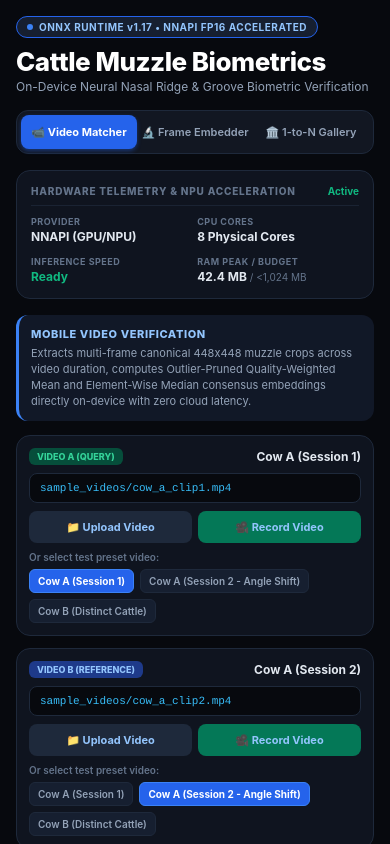
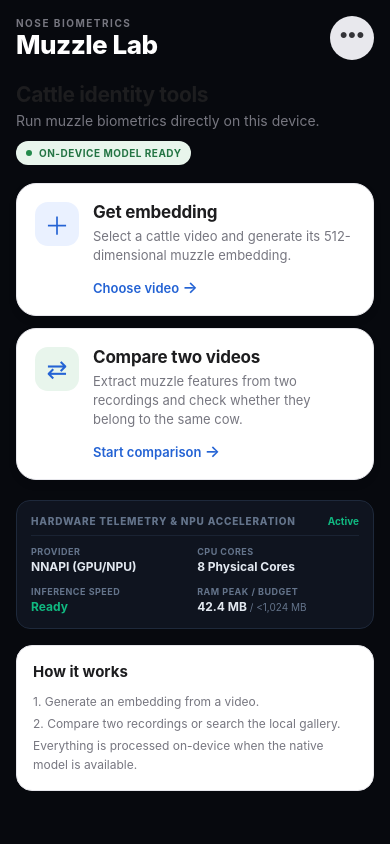
Before and after one commit to Mayur-Dev7/NOSE_APP, a React Native app: screen / in a window 390 px wide. Built offline with nearby package versions, Linux system fonts and the light colour scheme.

Commit message:
feat(ui): simplify app into two focused actions

```diff
--- a/src/App.jsx
+++ b/src/App.jsx
@@ -99,7 +99,8 @@ const SAMPLE_MUZZLES = [
 ];
 
 export default function App() {
-  const [activeTab, setActiveTab] = useState('video'); // 'video' | 'extract' | 'match'
+  const [activeTab, setActiveTab] = useState('home'); // 'video' | 'extract' | 'match'
+  const [menuOpen, setMenuOpen] = useState(false);
 
   // Video Matcher States
   const [videoPathA, setVideoPathA] = useState('sample_videos/cow_a_clip1.mp4');
@@ -461,50 +462,62 @@ export default function App() {
 
   return (
     <SafeAreaView style={styles.safeArea}>
-      <StatusBar barStyle="light-content" backgroundColor="#0B0E14" />
+      <StatusBar barStyle="dark-content" backgroundColor="#F5F5F7" />
       <ScrollView contentContainerStyle={styles.scrollContainer} showsVerticalScrollIndicator={false}>
-        {/* Navigation / Header */}
-        <View style={styles.header}>
-          <View style={styles.headerBadge}>
-            <View style={styles.pulseDot} />
-            <Text style={styles.headerBadgeText}>ONNX RUNTIME v1.17 • NNAPI FP16 ACCELERATED</Text>
+        <View style={styles.topBar}>
+          <View>
+            <Text style={styles.eyebrow}>NOSE BIOMETRICS</Text>
+            <Text style={styles.title}>Muzzle Lab</Text>
           </View>
-          <Text style={styles.title}>Cattle Muzzle Biometrics</Text>
-          <Text style={styles.subtitle}>On-Device Neural Nasal Ridge & Groove Biometric Verification</Text>
-        </View>
-
-        {/* 3-Way Apple Cupertino Segmented Control */}
-        <View style={styles.segmentedControl}>
           <TouchableOpacity
-            style={[styles.segmentBtn, activeTab === 'video' && styles.segmentBtnActive]}
-            onPress={() => setActiveTab('video')}
-            activeOpacity={0.8}
+            style={styles.menuButton}
+            onPress={() => setMenuOpen(value => !value)}
+            accessibilityRole="button"
+            accessibilityLabel="Open app menu"
           >
-            <Text style={[styles.segmentText, activeTab === 'video' && styles.segmentTextActive]}>
-              📹 Video Matcher
-            </Text>
-          </TouchableOpacity>
-          <TouchableOpacity
-            style={[styles.segmentBtn, activeTab === 'extract' && styles.segmentBtnActive]}
-            onPress={() => setActiveTab('extract')}
-            activeOpacity={0.8}
-          >
-            <Text style={[styles.segmentText, activeTab === 'extract' && styles.segmentTextActive]}>
-              🔬 Frame Embedder
-            </Text>
-          </TouchableOpacity>
-          <TouchableOpacity
-            style={[styles.segmentBtn, activeTab === 'match' && styles.segmentBtnActive]}
-            onPress={() => setActiveTab('match')}
-            activeOpacity={0.8}
-          >
-            <Text style={[styles.segmentText, activeTab === 'match' && styles.segmentTextActive]}>
-              🏛️ 1-to-N Gallery
-            </Text>
+            <Text style={styles.menuButtonText}>•••</Text>
           </TouchableOpacity>
         </View>
 
-        {/* Hardware Telemetry Card */}
+        {menuOpen && (
+          <View style={styles.menuPanel}>
+            <TouchableOpacity style={styles.menuItem} onPress={() => { setActiveTab('match'); setMenuOpen(false); }}>
+              <Text style={styles.menuItemTitle}>Gallery matching</Text>
+              <Text style={styles.menuItemSubtitle}>Compare an embedding against saved profiles</Text>
+            </TouchableOpacity>
+            <View style={styles.menuDivider} />
+            <View style={styles.menuItem}>
+              <Text style={styles.menuItemTitle}>Device diagnostics</Text>
+              <Text style={styles.menuItemSubtitle}>{telemetry.provider} · {telemetry.cpuCores} CPU cores · {telemetry.latencyMs || '—'} ms/frame</Text>
+            </View>
+          </View>
+        )}
+
+        <View style={styles.heroIntro}>
+          <Text style={styles.heroTitle}>Cattle identity tools</Text>
+          <Text style={styles.heroSubtitle}>Run muzzle biometrics directly on this device.</Text>
+          <View style={styles.runtimeBadge}><View style={styles.runtimeDot} /><Text style={styles.runtimeText}>ON-DEVICE MODEL READY</Text></View>
+        </View>
+
+        <View style={styles.actionCards}>
+          <TouchableOpacity style={styles.actionCard} onPress={() => setActiveTab('extract')} activeOpacity={0.85}>
+            <View style={styles.actionIcon}><Text style={styles.actionIconText}>＋</Text></View>
+            <View style={styles.actionCopy}>
+              <Text style={styles.actionTitle}>Get embedding</Text>
+              <Text style={styles.actionDescription}>Select a cattle video and generate its 512-dimensional muzzle embedding.</Text>
+              <Text style={styles.actionLink}>Choose video <Text style={styles.actionArrow}>→</Text></Text>
+            </View>
+          </TouchableOpacity>
+          <TouchableOpacity style={styles.actionCard} onPress={() => setActiveTab('video')} activeOpacity={0.85}>
+            <View style={[styles.actionIcon, styles.compareIcon]}><Text style={styles.actionIconText}>⇄</Text></View>
+            <View style={styles.actionCopy}>
+              <Text style={styles.actionTitle}>Compare two videos</Text>
+              <Text style={styles.actionDescription}>Extract muzzle features from two recordings and check whether they belong to the same cow.</Text>
+              <Text style={styles.actionLink}>Start comparison <Text style={styles.actionArrow}>→</Text></Text>
+            </View>
+          </TouchableOpacity>
+        </View>
+
         <View style={styles.telemetryCard}>
           <View style={styles.telemetryHeader}>
             <Text style={styles.telemetryTitle}>HARDWARE TELEMETRY & NPU ACCELERATION</Text>
@@ -536,9 +549,24 @@ export default function App() {
           </View>
         </View>
 
+
+        {activeTab === 'home' && (
+          <View style={styles.homeHint}>
+            <Text style={styles.homeHintTitle}>How it works</Text>
+            <Text style={styles.homeHintText}>1. Generate an embedding from a video.</Text>
+            <Text style={styles.homeHintText}>2. Compare two recordings or search the local gallery.</Text>
+            <Text style={styles.homeHintText}>Everything is processed on-device when the native model is available.</Text>
+          </View>
+        )}
+
         {/* TAB 1: ON-DEVICE MOBILE VIDEO BIOMETRIC MATCHER */}
         {activeTab === 'video' && (
           <View style={styles.sectionContainer}>
+            <View style={styles.screenHeading}>
+              <TouchableOpacity onPress={() => setActiveTab('home')}><Text style={styles.backLink}>‹  Home</Text></TouchableOpacity>
+              <Text style={styles.screenTitle}>Compare two videos</Text>
+              <Text style={styles.screenSubtitle}>Choose two recordings. The model extracts frames, creates embeddings and compares the muzzle patterns.</Text>
+            </View>
             <View style={styles.videoIntroCard}>
               <Text style={styles.videoIntroTitle}>MOBILE VIDEO VERIFICATION</Text>
               <Text style={styles.videoIntroText}>
@@ -888,7 +916,12 @@ export default function App() {
         {/* TAB 2: Single Frame / Video Biometric Embedding Generator */}
         {activeTab === 'extract' && (
           <View style={styles.sectionContainer}>
-            <Text style={styles.sectionHeading}>RECORD OR UPLOAD CATTLE VIDEO</Text>
+            <View style={styles.screenHeading}>
+              <TouchableOpacity onPress={() => setActiveTab('home')}><Text style={styles.backLink}>‹  Home</Text></TouchableOpacity>
+              <Text style={styles.screenTitle}>Get embedding</Text>
+              <Text style={styles.screenSubtitle}>Upload a cattle video or record one. The app generates a 512-D muzzle representation on-device.</Text>
+            </View>
+            <Text style={styles.sectionHeading}>VIDEO INPUT</Text>
             <View style={{ flexDirection: 'row', gap: 10, marginBottom: 14 }}>
               <TouchableOpacity
                 style={[styles.pickButton, { flex: 1, backgroundColor: '#2563EB' }]}
@@ -1022,6 +1055,11 @@ export default function App() {
         {/* TAB 3: 1-to-N On-Device Cattle Gallery Matcher */}
         {activeTab === 'match' && (
           <View style={styles.sectionContainer}>
+            <View style={styles.screenHeading}>
+              <TouchableOpacity onPress={() => setActiveTab('home')}><Text style={styles.backLink}>‹  Home</Text></TouchableOpacity>
+              <Text style={styles.screenTitle}>Gallery matching</Text>
+              <Text style={styles.screenSubtitle}>Search this device's sample gallery using the latest embedding.</Text>
+            </View>
             <View style={styles.galleryMetaCard}>
               <View style={styles.galleryMetaRow}>
                 <Text style={styles.galleryMetaLabel}>ENROLLED GALLERY</Text>
@@ -1169,6 +1207,43 @@ export default function App() {
 }
 
 const styles = StyleSheet.create({
+
+  safeArea: { flex: 1, backgroundColor: '#F5F5F7' },
+  scrollContainer: { paddingHorizontal: 20, paddingTop: 14, paddingBottom: 48 },
+  topBar: { flexDirection: 'row', justifyContent: 'space-between', alignItems: 'center', marginBottom: 22 },
+  eyebrow: { color: '#777780', fontSize: 10, fontWeight: '700', letterSpacing: 1.5 },
+  title: { fontSize: 30, fontWeight: '700', color: '#1D1D1F', letterSpacing: -0.8 },
+  menuButton: { width: 44, height: 44, borderRadius: 22, backgroundColor: '#E8E8ED', alignItems: 'center', justifyContent: 'center' },
+  menuButtonText: { fontSize: 19, color: '#333338', fontWeight: '800', marginTop: -8 },
+  menuPanel: { backgroundColor: '#FFFFFF', borderRadius: 16, paddingHorizontal: 16, marginBottom: 18, borderWidth: 1, borderColor: '#E5E5EA' },
+  menuItem: { paddingVertical: 13 },
+  menuItemTitle: { color: '#1D1D1F', fontSize: 14, fontWeight: '600' },
+  menuItemSubtitle: { color: '#777780', fontSize: 12, marginTop: 4 },
+  menuDivider: { height: 1, backgroundColor: '#EAEAEE' },
+  heroIntro: { marginBottom: 18 },
+  heroTitle: { color: '#1D1D1F', fontSize: 21, fontWeight: '700', letterSpacing: -0.4 },
+  heroSubtitle: { color: '#777780', fontSize: 14, marginTop: 5 },
+  runtimeBadge: { flexDirection: 'row', alignItems: 'center', alignSelf: 'flex-start', backgroundColor: '#E8F5EC', borderRadius: 20, paddingHorizontal: 10, paddingVertical: 6, marginTop: 12 },
+  runtimeDot: { width: 6, height: 6, borderRadius: 3, backgroundColor: '#238A4B', marginRight: 7 },
+  runtimeText: { color: '#237443', fontSize: 10, fontWeight: '700', letterSpacing: 0.5 },
+  actionCards: { gap: 12, marginBottom: 20 },
+  actionCard: { backgroundColor: '#FFFFFF', borderRadius: 20, padding: 18, flexDirection: 'row', borderWidth: 1, borderColor: '#E7E7EC', shadowColor: '#000000', shadowOpacity: 0.04, shadowRadius: 12, shadowOffset: { width: 0, height: 4 }, elevation: 2 },
+  actionIcon: { width: 44, height: 44, borderRadius: 13, backgroundColor: '#EAF1FF', alignItems: 'center', justifyContent: 'center', marginRight: 14 },
+  compareIcon: { backgroundColor: '#E8F5EC' },
+  actionIconText: { color: '#2463D4', fontSize: 25, fontWeight: '500' },
+  actionCopy: { flex: 1 },
+  actionTitle: { color: '#1D1D1F', fontSize: 17, fontWeight: '700', letterSpacing: -0.2 },
+  actionDescription: { color: '#777780', fontSize: 13, lineHeight: 19, marginTop: 5 },
+  actionLink: { color: '#2463D4', fontSize: 13, fontWeight: '600', marginTop: 12 },
+  actionArrow: { fontSize: 16 },
+  screenHeading: { marginBottom: 16 },
+  backLink: { color: '#2463D4', fontSize: 14, fontWeight: '600', marginBottom: 12 },
+  screenTitle: { color: '#1D1D1F', fontSize: 25, fontWeight: '700', letterSpacing: -0.6 },
+  screenSubtitle: { color: '#777780', fontSize: 13, lineHeight: 19, marginTop: 6 },
+  homeHint: { backgroundColor: '#FFFFFF', borderRadius: 16, padding: 16, borderWidth: 1, borderColor: '#E7E7EC' },
+  homeHintTitle: { color: '#1D1D1F', fontSize: 15, fontWeight: '700', marginBottom: 8 },
+  homeHintText: { color: '#777780', fontSize: 12, lineHeight: 19, marginTop: 3 },
+
   safeArea: {
     flex: 1,
     backgroundColor: '#07090E',
```
